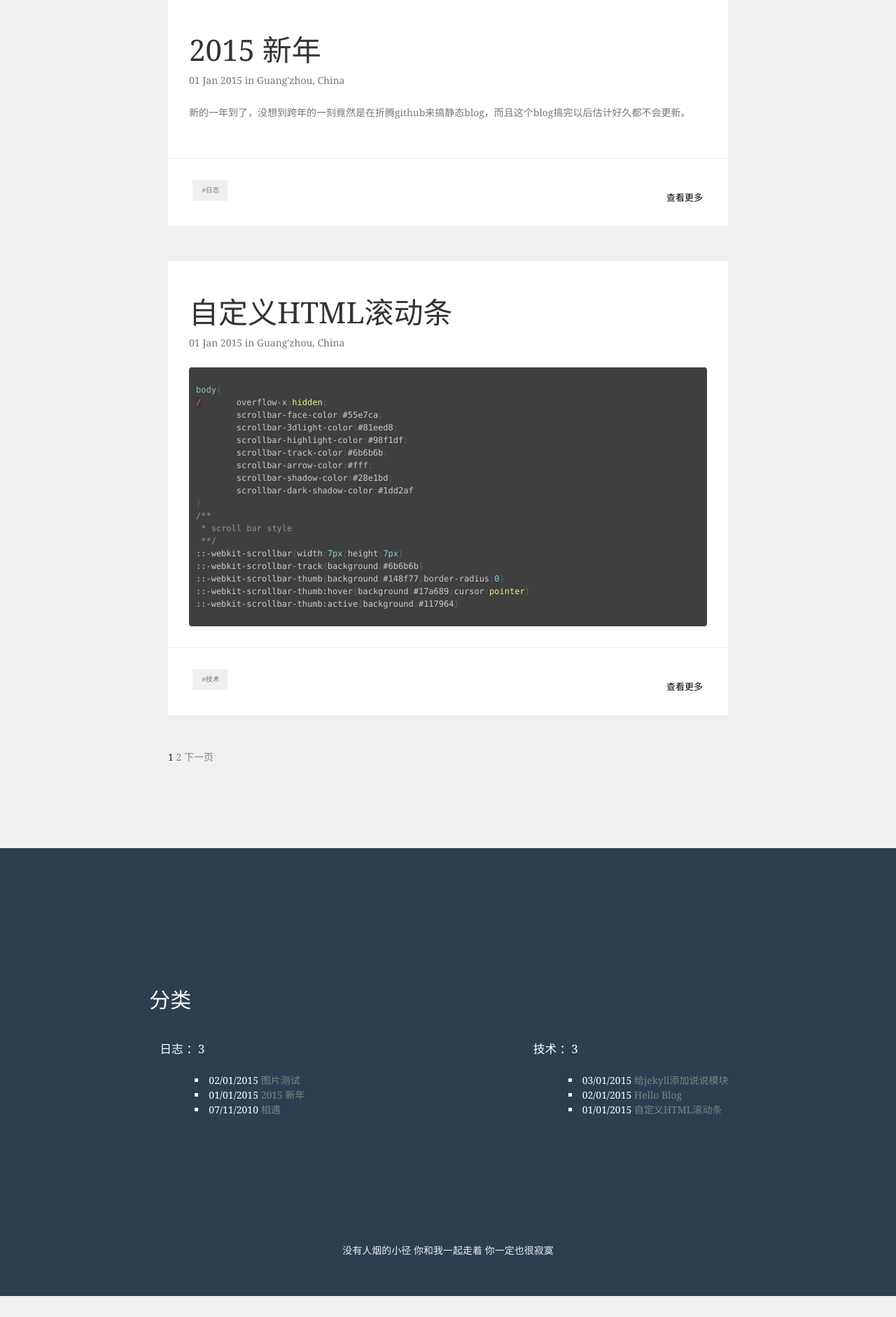
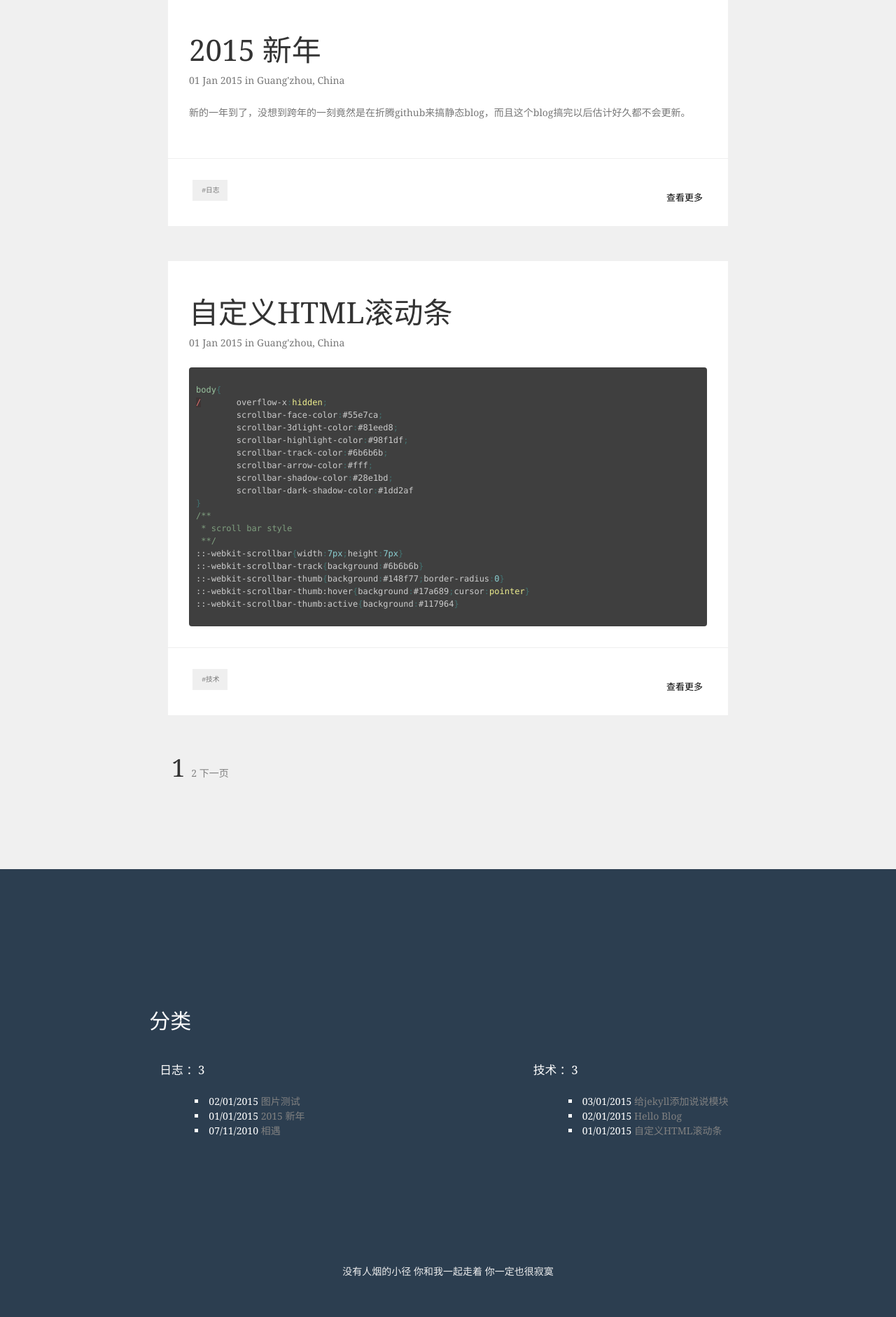
Before and after one commit to inexistence/inexistence.github.io, a Jekyll site: the page built from index.html, in a window 1280 px wide. Shown: the part 3658-5540 px from the top of the page at 70% size. Built offline with Jekyll 4.4.1, drawn with Linux system fonts in a browser that asks for light colours; Markdown is read by kramdown in place of the engine named in the settings; the list of posts is cut into pages by our own code; before the commit the page ends 5510 px from its top, so only the background shows below that.

Commit message:
add active style

```diff
--- a/assets/css/style.css
+++ b/assets/css/style.css
@@ -31,6 +31,10 @@ body{
 a, p, .like_button, a#install-button, #posts-container, #sidebar, #sidebar a#avatar img, #sidebar #search input[type="text"], #sidebar #instagram #instagram-feed img, #sidebar #flickr #flickr-feed img, #sidebar #dribbble #dribbble-feed img, #sidebar #twitter .content, .entry .photo img, .entry .text a.link:after, .mfp-fade.mfp-bg, .mfp-fade.mfp-wrap .mfp-content {
 	-webkit-transition: .3s;
 	transition: .3s;
+}
+.active {
+	font-size: 35px;
+	margin: 0 5px;
 }
 .text-center {
 	text-align: center;
```
